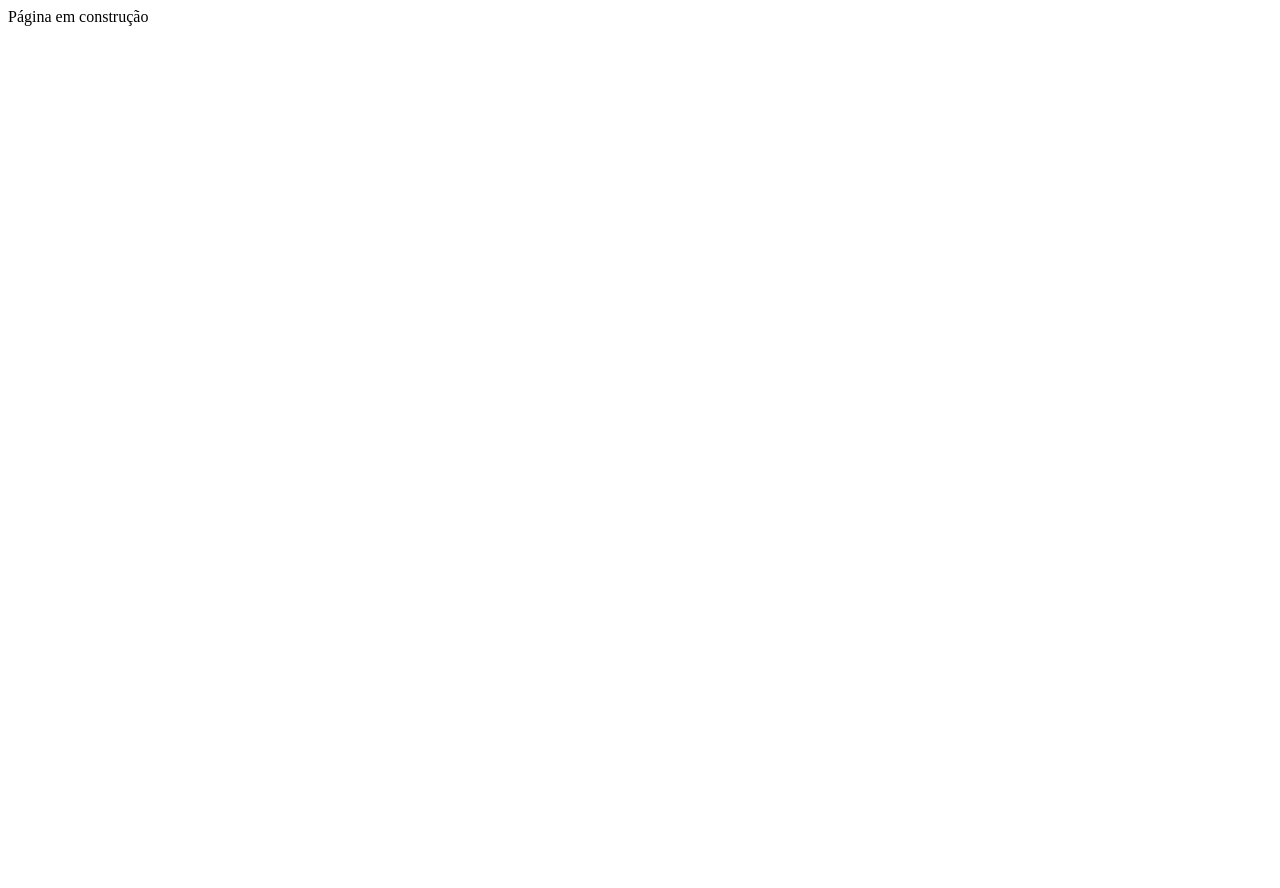
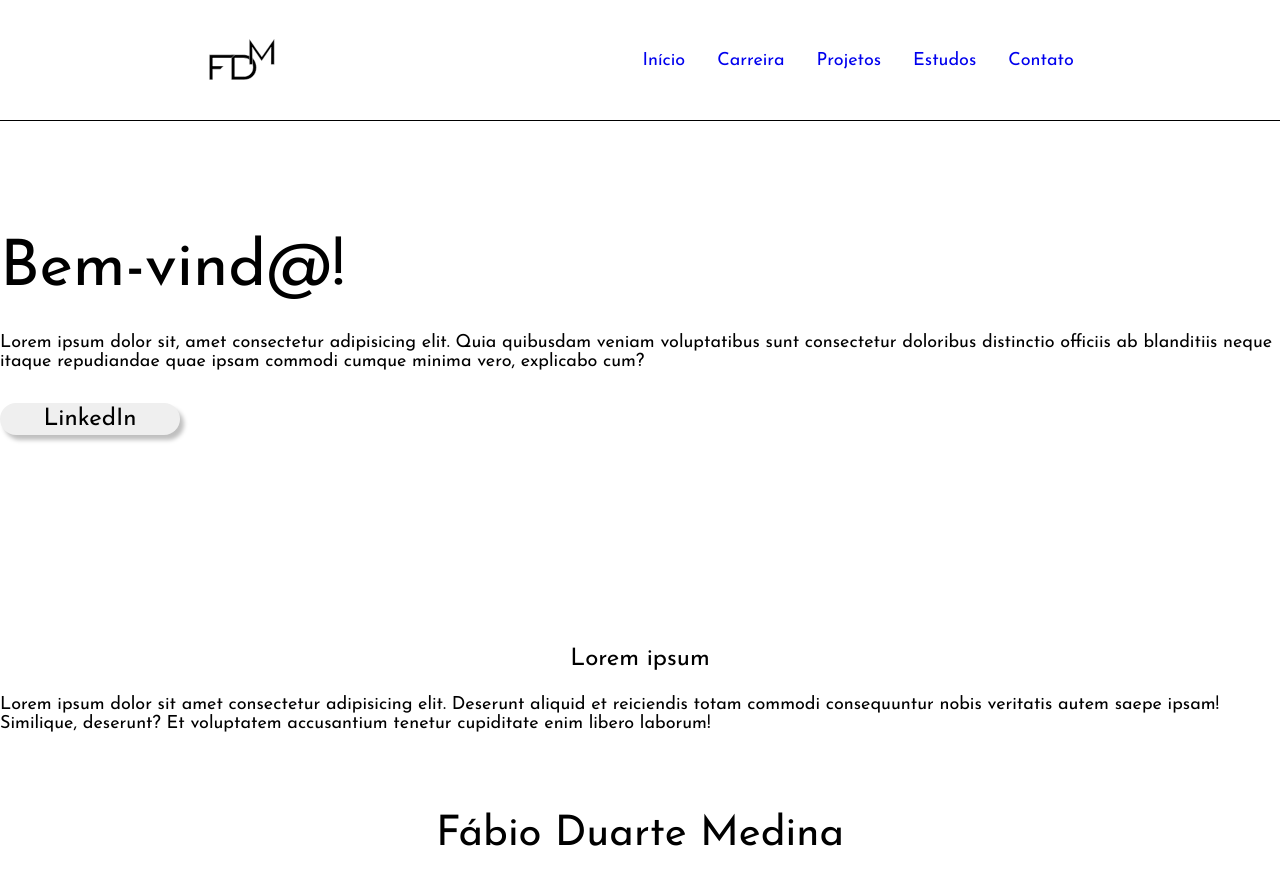
Before and after one commit to fabiodm7/fabiodm7.github.io, a plain HTML site: page index.html in a window 1280 px wide. Before the commit the page ends 800 px from the top, so only its background shows below. Drawn offline with Linux system fonts and the light colour scheme.

Commit message:
Esboco da pagina inicial e css

```diff
--- a/index.html
+++ b/index.html
@@ -1 +1,51 @@
-Página em construção
+<!DOCTYPE html>
+<html lang="pt-BR">
+
+<head>
+
+    <meta charset="UTF-8">
+    <meta name="viewport" content="width=device-width, initial-scale=1.0">
+    <meta name="description" content="Currículo virtual, projetos e contato.">
+
+    <title>Fabio D. Medina</title>
+
+    <link rel="stylesheet" type="text/css" href="styles/style.css">
+
+</head>
+
+<body>
+
+    <header class="cabecalho">
+        <img class="cabecalho-logo" src="images/logo.svg" alt="Logo do site formado com as lestras F, D e M em maiúsculas">
+        <nav class="cabecalho-menu">
+            <a class="cabecalho-menu-item" href="index.html">Início</a>
+            <a class="cabecalho-menu-item" href="index.html">Carreira</a>
+            <a class="cabecalho-menu-item" href="index.html">Projetos</a>
+            <a class="cabecalho-menu-item" href="index.html">Estudos</a>
+            <a class="cabecalho-menu-item" href="index.html">Contato</a>
+        </nav>
+    </header>
+
+    <main class="conteudo">
+        <section class="conteudo-principal">
+            <div class="conteudo-principal-escrito">
+                <h1 class="conteudo-titulo-h1">Bem-vind@!</h1>
+                <p class="conteudo-paragrafo">Lorem ipsum dolor sit, amet consectetur adipisicing elit. Quia quibusdam veniam voluptatibus sunt consectetur doloribus distinctio officiis ab blanditiis neque itaque repudiandae quae ipsam commodi cumque minima vero, explicabo cum?</p>
+                <button class="conteudo-botao">LinkedIn</button>
+            </div>
+            <img class="conteudo-principal-imagem">
+        </section>
+
+        <section class="conteudo-secundario">
+            <h3 class="conteudo-titulo-h3">Lorem ipsum</h3>
+            <p class="conteudo-paragrafo">Lorem ipsum dolor sit amet consectetur adipisicing elit. Deserunt aliquid et reiciendis totam commodi consequuntur nobis veritatis autem saepe ipsam! Similique, deserunt? Et voluptatem accusantium tenetur cupiditate enim libero laborum!</p>
+        </section>
+    </main>
+
+    <footer class="rodape">
+        <h2 class="rodape-titulo-h2">Fábio Duarte Medina</h2>
+    </footer>
+
+</body>
+
+</html>
--- /dev/null
+++ b/styles/style.css
@@ -0,0 +1,130 @@
+@import url('https://fonts.googleapis.com/css2?family=Josefin+Sans&display=swap');
+
+* {
+    margin: 0;
+    padding: 0;
+    box-sizing: border-box;
+    text-decoration: none;
+}
+
+body {
+    font-size: 100%;
+    /* background: ; */
+}
+
+.cabecalho {
+    display: flex;
+    flex-direction: row;
+    align-items: center;
+    justify-content: space-around;
+    padding: 24px;
+}
+
+.cabecalho-logo {
+    height: 72px;
+}
+
+.cabecalho-menu {
+    display: flex;
+    gap: 32px;
+}
+
+.cabecalho-menu-item {
+    font-family: 'Josefin Sans', sans-serif;
+    /* color: ; */
+    font-weight: 400;
+    font-size: 18px;
+}
+
+.conteudo {
+    margin-bottom: 48px;
+    border-top: 0.4px solid #000000;
+}
+
+.conteudo-titulo-h1 {
+    font-family: 'Josefin Sans', sans-serif;
+    /* color: ; */
+    font-weight: 400;
+    font-size: 64px;
+}
+
+.conteudo-titulo-h3 {
+    font-family: 'Josefin Sans', sans-serif;
+    /* color: ; */
+    font-weight: 400;
+    font-size: 24px;
+}
+
+.conteudo-paragrafo {
+    font-family: 'Josefin Sans', sans-serif;
+    /* color: ; */
+    font-weight: 400;
+    font-size: 18px;
+}
+
+.conteudo-botao {
+    background-color: #efefef;
+    width: 180px;
+    height: 32px;
+    border: none;
+    box-shadow: 4px 5px 4px rgba(0,0,0,0.25);
+    border-radius: 20px;
+    font-family: 'Josefin Sans', sans-serif;
+    /* color: ; */
+    font-weight: 400;
+    font-size: 24px;
+}
+
+.conteudo-botao:hover {
+    background-color: rgba(42, 32, 95, 0.25);
+}
+
+.conteudo-principal {
+    display: flex;
+    flex-direction: row;
+    align-items: center;
+    justify-content: space-around;
+}
+
+.conteudo-principal-escrito {
+    display: flex;
+    flex-direction: column;
+    gap: 32px;
+}
+
+.conteudo-principal-imagem {
+    height: 430px;
+}
+
+.conteudo-secundario {
+    border-top: 0.4px #000000;
+    padding-top: 48px;
+    display: flex;
+    flex-direction: column;
+    align-items: center;
+    gap: 24px;
+    margin-top: 48px;
+    margin-bottom: 16px;
+}
+
+.rodape {
+    display: flex;
+    flex-direction: row;
+    align-items: center;
+    justify-content: space-around;
+    padding: 32px;
+}
+
+.rodape-titulo-h2 {
+    border-top: 0.4px #000000;
+    font-family: 'Josefin Sans', sans-serif;
+    /* color: ; */
+    font-weight: 400;
+    font-size: 42px;
+}
+
+.rodape-imagem {
+    height: 48px;
+    display: block;
+    margin: 0 auto;
+}
```
Also changed, not shown: images/logo.png (added), images/logo.svg (added).
